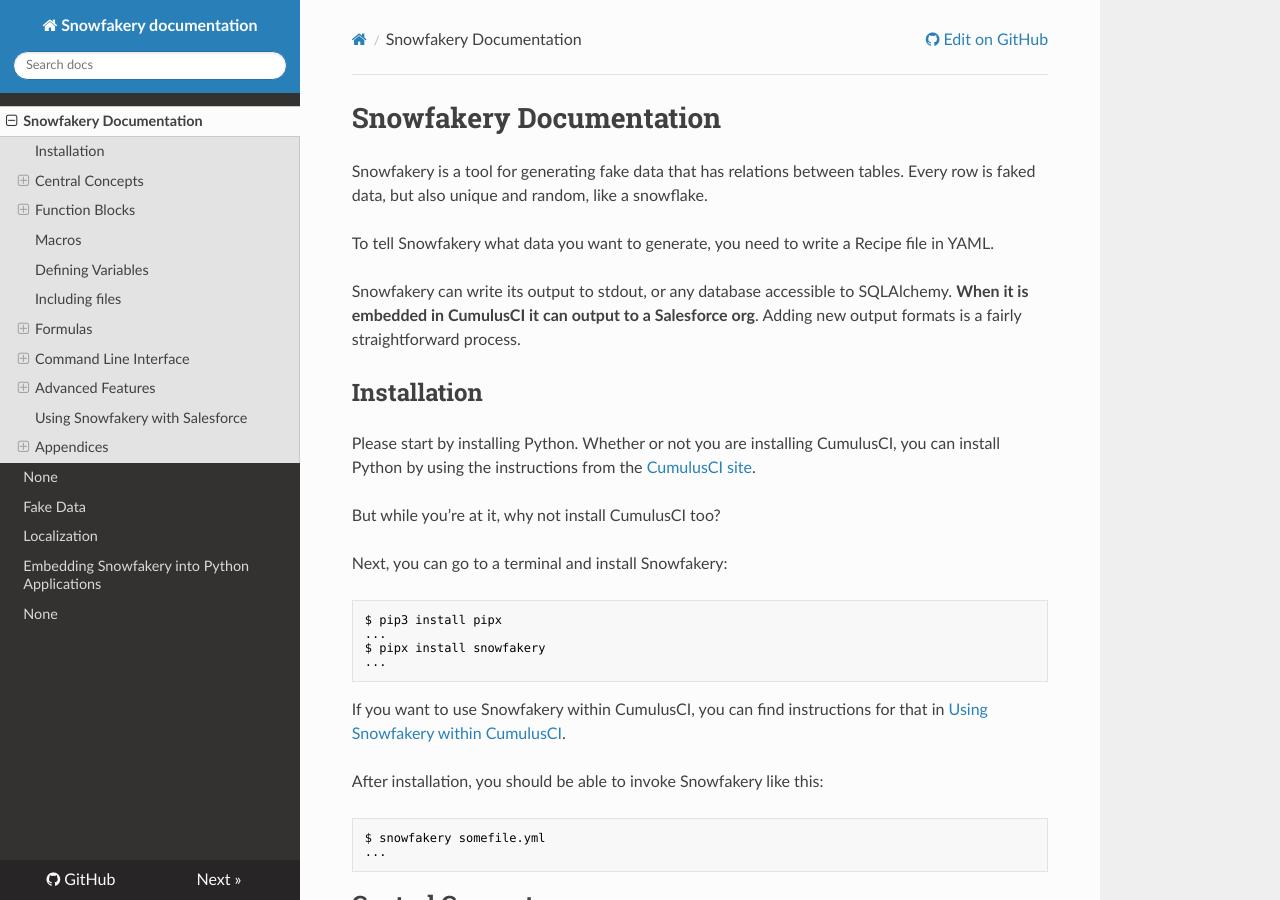
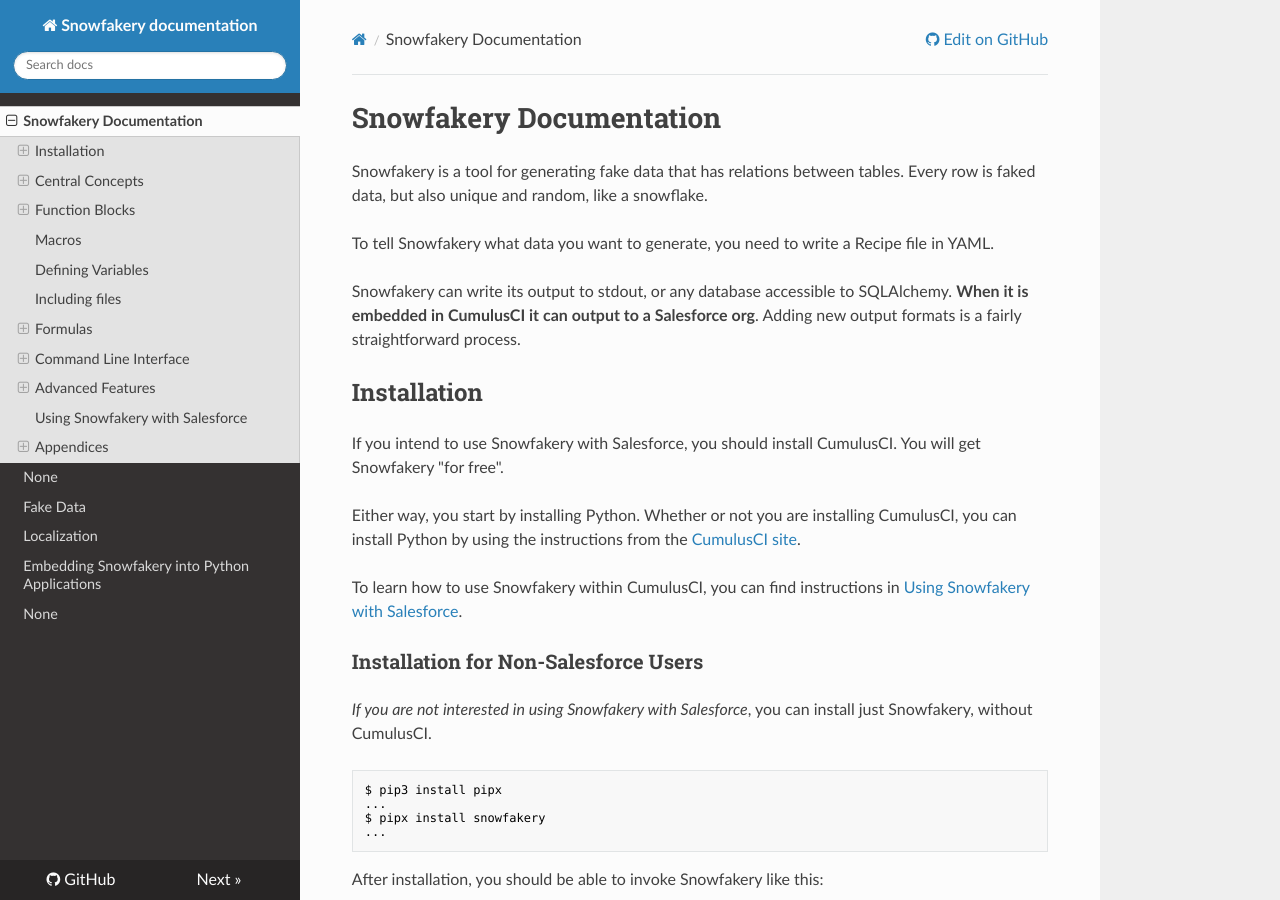
Before and after one commit to SFDO-Tooling/Snowfakery, an MkDocs documentation site: the page built from docs/index.md, in a window 1280 px wide and 900 px high. Built offline with MkDocs 1.6.1, drawn with Linux system fonts in a browser that asks for light colours; nearby versions of some CDN libraries.

Commit message:
Clarify installation docs

````diff
--- a/docs/index.md
+++ b/docs/index.md
@@ -8,11 +8,17 @@
 
 ## Installation
 
-Please start by installing Python. Whether or not you are installing CumulusCI, you can install Python by using the instructions from the [CumulusCI site](https://cumulusci.readthedocs.io/en/latest/install.html).
-
-But while you’re at it, why not install CumulusCI too?
-
-Next, you can go to a terminal and install Snowfakery:
+If you intend to use Snowfakery with Salesforce, you should install CumulusCI.
+You will get Snowfakery "for free".
+
+Either way, you start by installing Python. Whether or not you are installing CumulusCI, you can install Python by using the instructions from the [CumulusCI site](https://cumulusci.readthedocs.io/en/latest/install.html).
+
+To learn how to use Snowfakery within CumulusCI, you can find instructions in [Using Snowfakery with Salesforce](salesforce.md).
+
+### Installation for Non-Salesforce Users
+
+*If you are not interested in using Snowfakery with Salesforce*, you can install
+just Snowfakery, without CumulusCI.
 
 ```s
 $ pip3 install pipx
@@ -20,8 +26,6 @@
 $ pipx install snowfakery
 ...
 ```
-
-If you want to use Snowfakery within CumulusCI, you can find instructions for that in [Using Snowfakery within CumulusCI](#using-snowfakery-within-cumulusci).
 
 After installation, you should be able to invoke Snowfakery like this:
 
````
